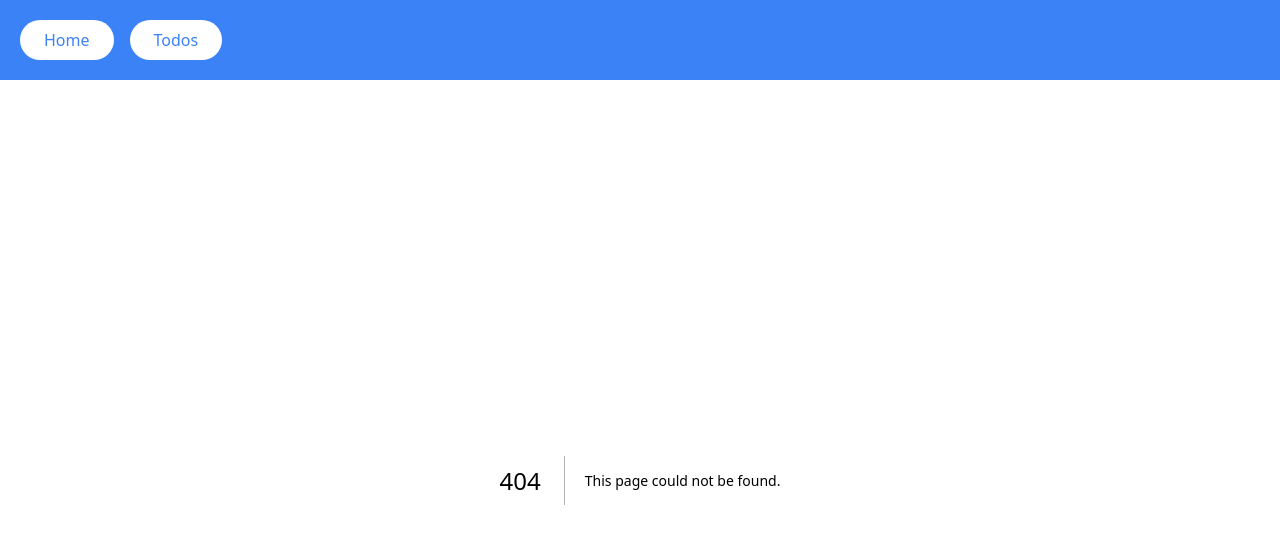
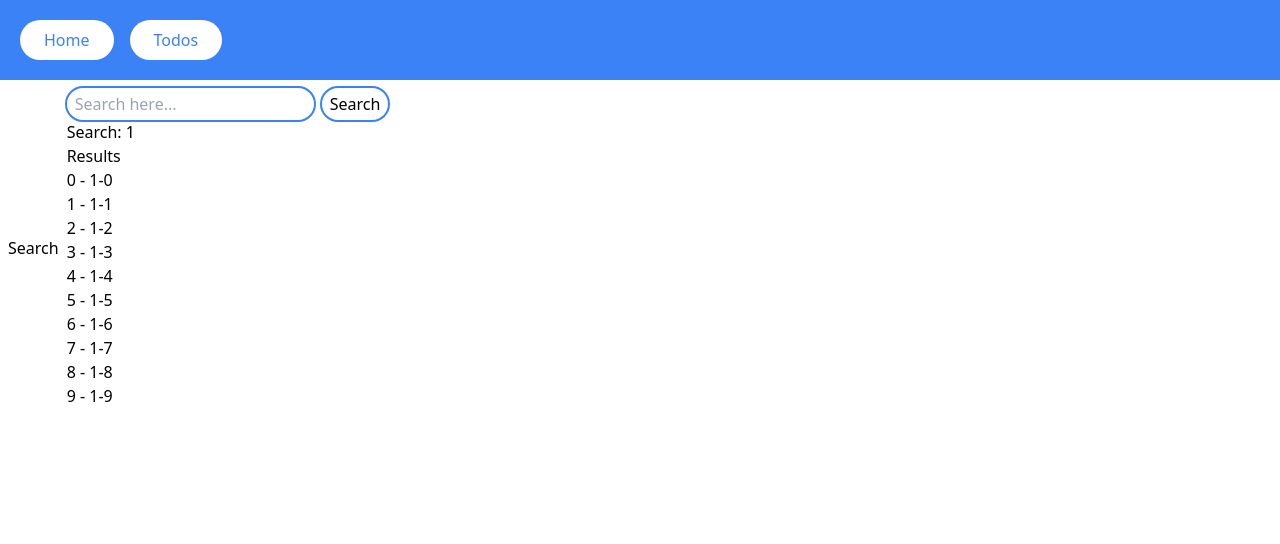
Before and after one commit to sebasakd86/next-13-first-look, a Next.js app: page /search/1 in a window 1280 px wide. Before the commit this address had no page. Shown: the top 544 px of the page. Built offline with nearby package versions, Linux system fonts and the light colour scheme.

Commit message:
Added a kind of search functionality.

```diff
--- /dev/null
+++ b/app/search/[searchTerm]/page.tsx
@@ -0,0 +1,38 @@
+import React from "react";
+
+type Props = {
+	params: {
+		searchTerm: string;
+	};
+};
+
+const Search = async (searchTerm: string) => {
+	const ix = (Math.ceil(Math.random() * 1000) % 10) + 1;
+	const res: SearchResult[] = Array.from({ length: ix }).map((e, ix) => ({
+		id: ix,
+		text: `${searchTerm}-${ix}`,
+	}));
+	return res;
+};
+
+const SearchTermPage = async (props: Props) => {
+	const {
+		params: { searchTerm },
+	} = props;
+	const results = await Search(searchTerm);
+	return (
+		<div>
+			<p>Search: {searchTerm}</p>
+			<p>Results</p>
+			<ol>
+				{results.map((r) => (
+					<li key={r.id}>
+						{r.id} - {r.text}
+					</li>
+				))}
+			</ol>
+		</div>
+	);
+};
+
+export default SearchTermPage;
--- a/typings.d.ts
+++ b/typings.d.ts
@@ -4,3 +4,7 @@ interface Todo {
 	title: string;
 	completed: boolean;
 }
+interface SearchResult {
+	id: number;
+	text: string;
+}
```
